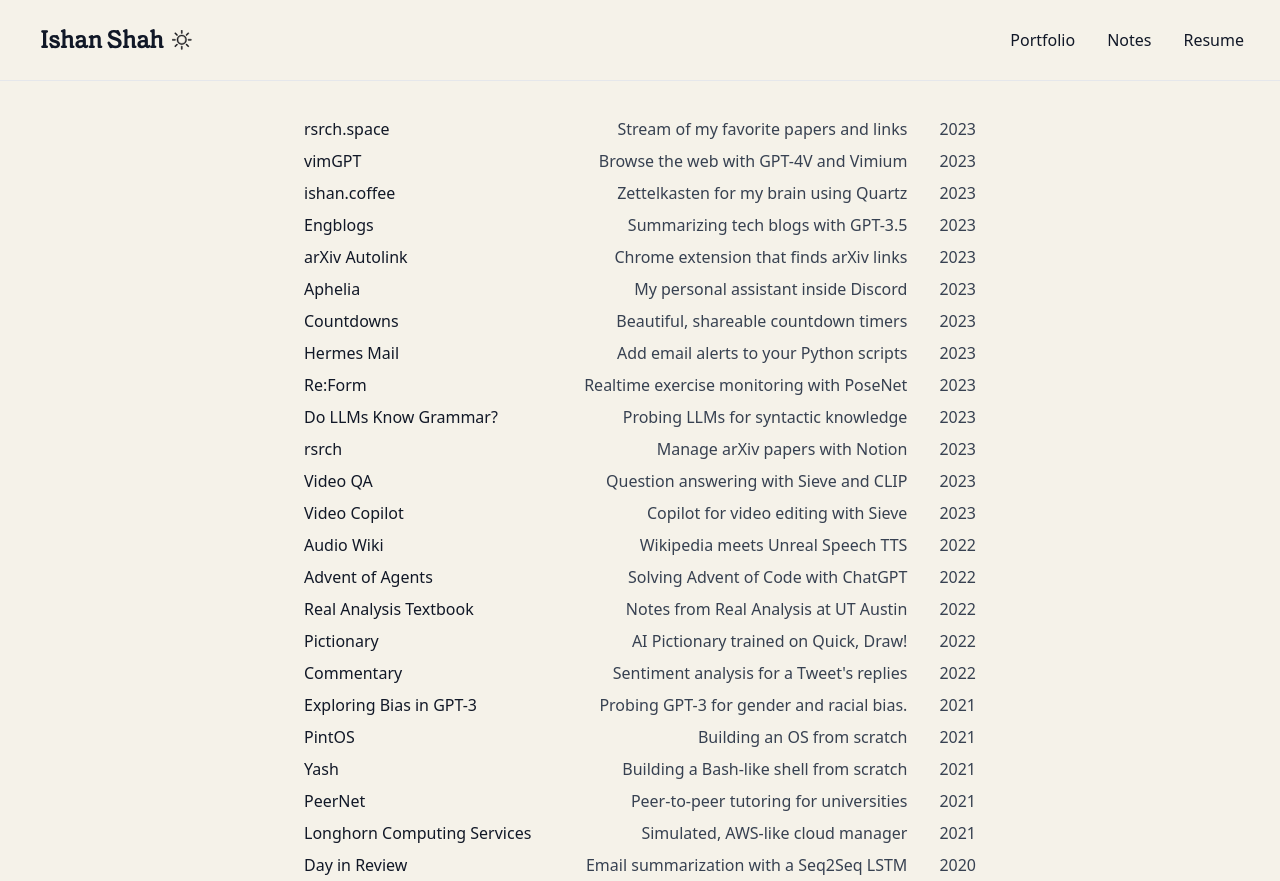
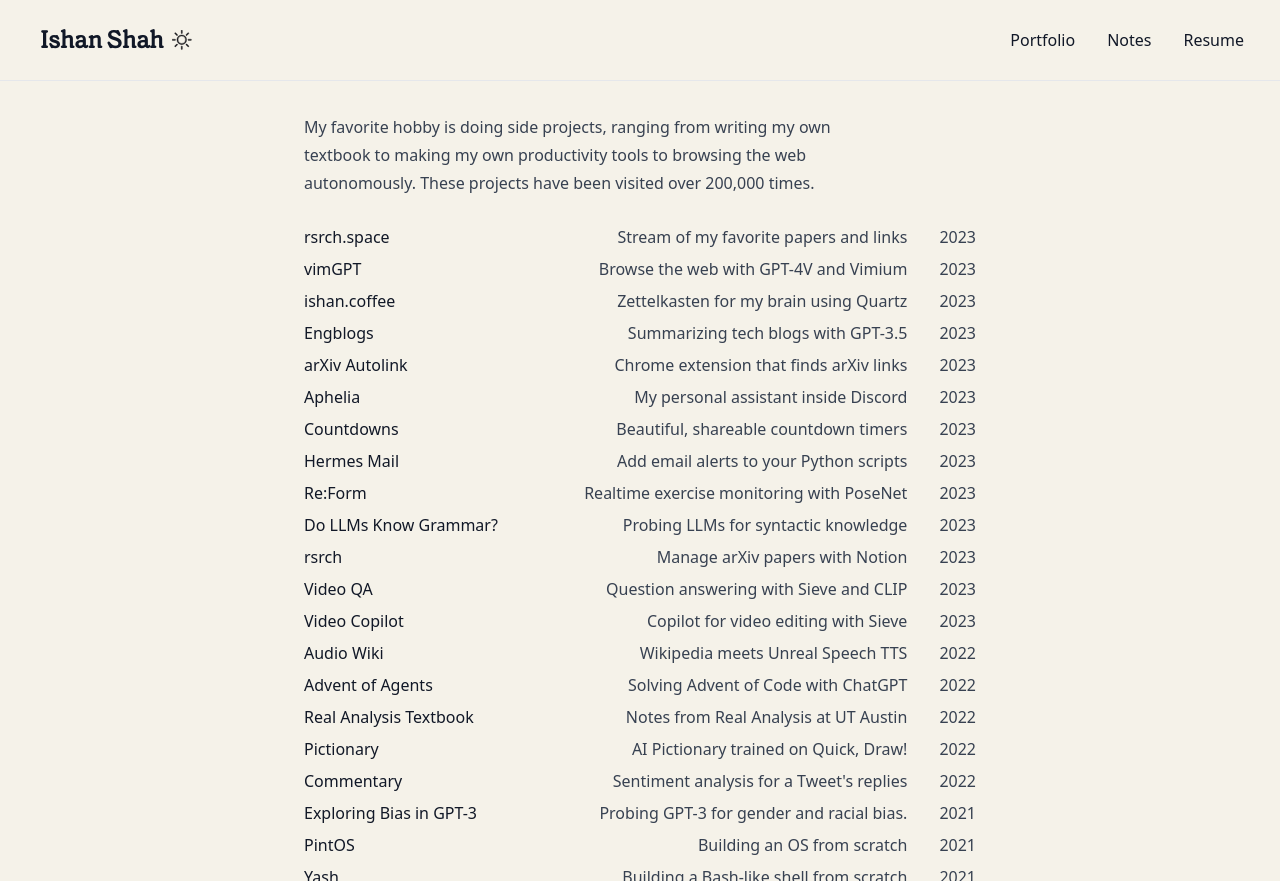
Before and after one commit to technoabsurdist/emilioandere.com, a Next.js app: page /portfolio in a window 1280 px wide. Built offline with nearby package versions, Linux system fonts and the light colour scheme.

Commit message:
Update portfolio description

```diff
--- a/src/components/Home.js
+++ b/src/components/Home.js
@@ -65,7 +65,7 @@ export function Home() {
                   Hey, I'm Ishan! I'm a software engineer in New York and build things with LLMs in my free time.
                   I recently graduated from UT Austin with degrees in Electrical and Computer Engineering and Mathematics.
                 </p>
-                <p>
+                <p className="-mb-2">
                   In the past, I've worked on:
                 </p>
                 <ul>
--- a/src/components/Portfolio.js
+++ b/src/components/Portfolio.js
@@ -14,6 +14,10 @@ export function Portfolio() {
   return (
     <div className="relative flex max-h-screen w-full flex-col overflow-y-scroll scrollbar-hide scroll-smooth px-8">
       <div className="mx-auto w-full max-w-2xl mt-4 sm:mt-8 mb-52 md:mb-32">
+        <div className="prose mb-2 sm:mb-6">
+          My favorite hobby is doing side projects, ranging from writing my own textbook to making my own productivity tools to browsing the web autonomously.
+          These projects have been visited over 200,000 times.
+        </div>
         {ProjectData.projectsList.map((project, index) => {
           return <Project
             key={index}
```
